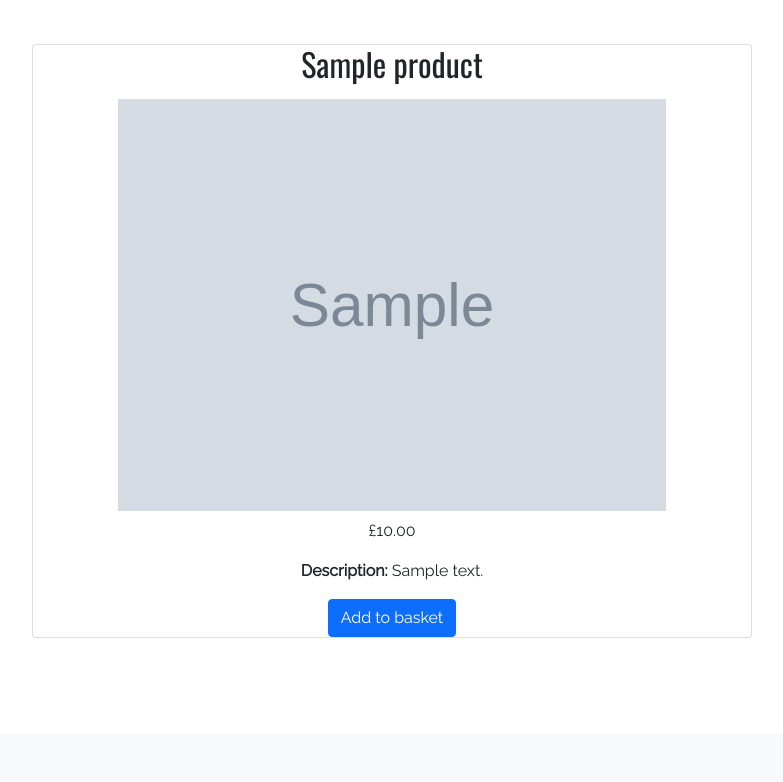
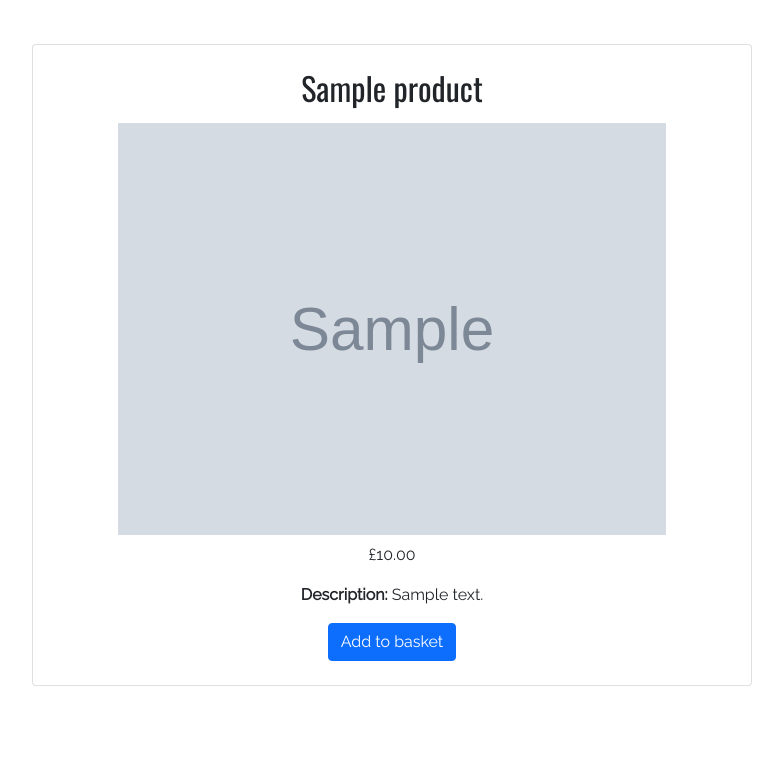
Before and after one commit to ZNBrown/django-ecommerce-final-project, a Django app: page /communities/my-communities/1/1/ in a window 1280 px wide. Shown: the part 100-882 px from the top of the page, without its empty margins (50-833 px from the left). Before the commit the page ends 738 px from the top, so only its background shows below. Run offline with Django 3.2, Linux system fonts and the light colour scheme; a user stored in the database is signed in; tables that the repository leaves empty hold one stand-in row (values such as "Sample post"); grey boxes marked "Sample" are stand-in pictures.

Commit message:
Update product_page.html

```diff
--- a/community_store_app/communities/templates/products/product_page.html
+++ b/community_store_app/communities/templates/products/product_page.html
@@ -3,7 +3,7 @@
 <div class="container px-0 py-3">
   <section class="text-center mb-2 d-flex flex-wrap align-items-stretch">
     <div class="col-12 mb-4 d-flex justify-content-between">
-      <div class="card px-3 me-3 w-100">
+      <div class="card px-3 py-4 me-3 w-100">
         <h2>{{product}}</h2>
         <div class="product-image">
           <img
```
